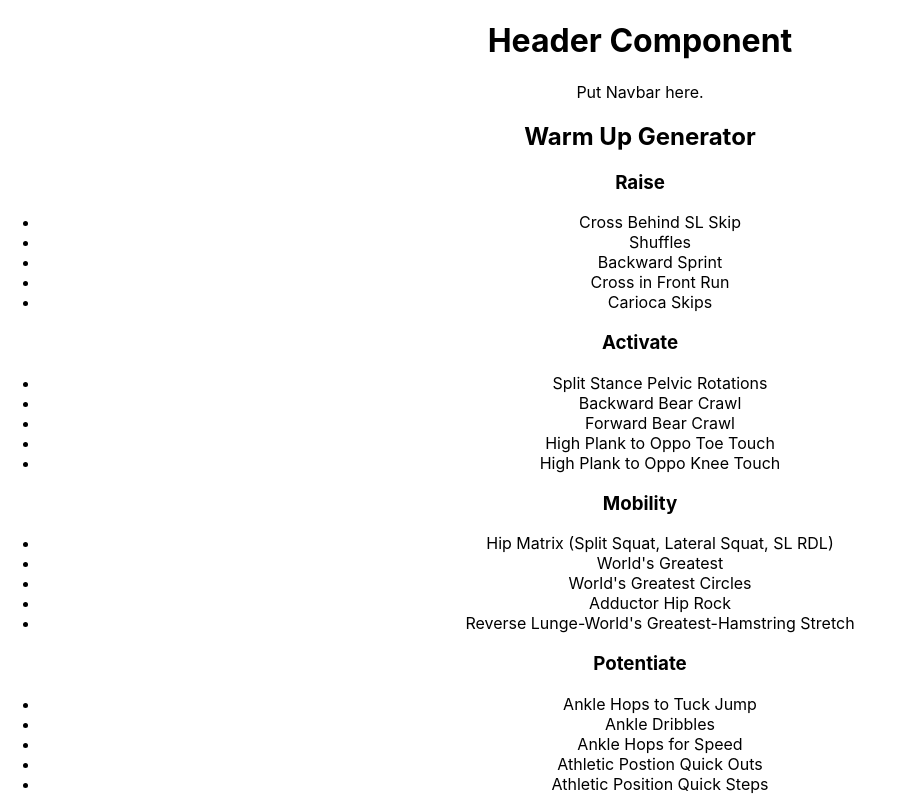
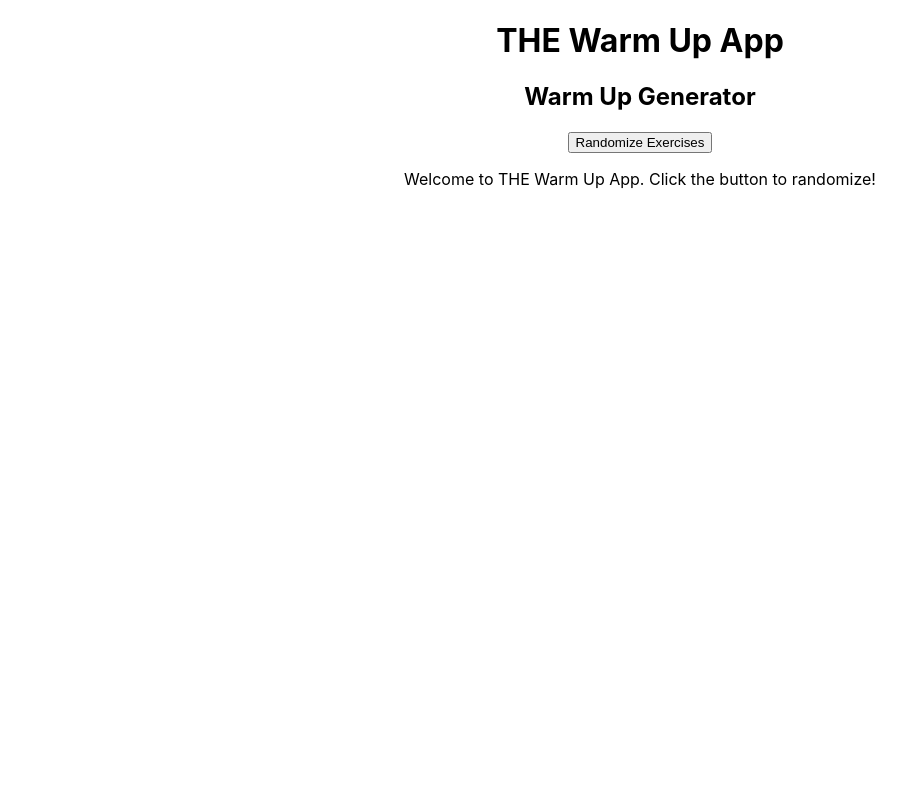
Before and after one commit to bneighbs6/warm-up-app, a React (Create React App) app: page / in a window 1280 px wide. Shown: the top 800 px of the page, without its empty margins (0-915 px from the left). Built offline with nearby package versions, Linux system fonts and the light colour scheme.

Commit message:
Placed randomize logic into a fx to be called

```diff
--- a/package.json
+++ b/package.json
@@ -8,8 +8,10 @@
     "@testing-library/react": "^16.2.0",
     "@testing-library/user-event": "^13.5.0",
     "react": "^19.0.0",
+    "react-bootstrap": "^2.10.9",
     "react-dom": "^19.0.0",
     "react-scripts": "5.0.1",
+    "react-scroll": "^1.9.3",
     "web-vitals": "^2.1.4"
   },
   "scripts": {
--- a/src/App.js
+++ b/src/App.js
@@ -1,16 +1,14 @@
 import './App.css';
 import Footer from './components/Footer';
 import Header from './components/Header';
-import NavigationBar from './components/NavigationBar';
 import WarmUpGenerator from './components/WarmUpGenerator';
 
 function App() {
   return (
     <div className="App">
       <Header />
-      <NavigationBar />
       <WarmUpGenerator />
-      <Footer />
+      {/* <Footer /> */}
     </div>
   );
 }
--- a/src/components/Header.jsx
+++ b/src/components/Header.jsx
@@ -3,7 +3,7 @@ import React from "react";
 function Header() {
     return (
         <div>
-            <h1>Header Component</h1>
+            <h1>THE Warm Up App</h1>
         </div>
     );
 }
--- a/src/components/NavigationBar.jsx
+++ /dev/null
@@ -1,11 +0,0 @@
-import React from "react";
-
-function NavigationBar() {
-    return (
-        <div>
-            <p>Put Navbar here.</p>
-        </div>
-    );
-}
-
-export default NavigationBar;
--- a/src/components/WarmUpGenerator.jsx
+++ b/src/components/WarmUpGenerator.jsx
@@ -1,20 +1,36 @@
-import React from "react";
-import { fiveExercsises } from "../randomGenerator"; // Need to adjust the algorithm to get random warm ups
+// WarmUpGenerator.jsx
+
+import React, { useState } from "react";
+import { generateFiveExercises } from "../randomGenerator";
 
 function WarmUpGenerator() {
+    const [exercises, setExercises] = useState(null); // Initialize to null
+
+    const handleRandomize = () => {
+        setExercises(generateFiveExercises());
+    };
+
     return (
         <div>
             <h2>Warm Up Generator</h2>
-            {Object.entries(fiveExercsises).map(([category, exercises]) => (
+            <button
+            onClick={handleRandomize}
+            >Randomize Exercises</button>
+            {exercises ? ( // Check if exercises is not null
+                Object.entries(exercises).map(([category, exerciseList]) => (
                     <div key={category}>
+                        {/* Displays each Category of Warm Up */}
                         <h3>{category.charAt(0).toUpperCase() + category.slice(1)}</h3>
                         <ul>
-                        {exercises.map((exercise, index) => ( // Maps the exercise array taken from Object.entries(fiveExercises)
-                            <li key={index}>{exercise.exercise}</li> // {exercise.exercise} takes the exercise from data folders and displays to f/e
+                            {exerciseList.map((exercise, index) => (
+                                <li key={index}>{exercise.exercise}</li> // Displays each exercise -> gotten from exercise data in the data folder
                             ))}
                         </ul>
                     </div>
-            ))}
+                ))
+            ) : (
+                <p>Welcome to THE Warm Up App. Click the button to randomize!</p> // Message when exercises are null
+            )}
         </div>
     );
 }
--- a/src/randomGenerator.js
+++ b/src/randomGenerator.js
@@ -22,29 +22,15 @@ function getRandomExercises(exerciseArray, count) {
     return shuffled.slice(0, count);
 }
 
-const threeExercises = {};
+function generateFiveExercises() {
+    const warmUp = {};
 
-for (const [key, value] of Object.entries(exercises)) {
-    threeExercises[key] = getRandomExercises(value, 3);
+    for (const [key, value] of Object.entries(exercises)) {
+        warmUp[key] = getRandomExercises(value, 5);
+    }
+    return warmUp;
 }
 
-const fourExercises = {};
-
-for (const [key, value] of Object.entries(exercises)) {
-    fourExercises[key] = getRandomExercises(value, 4);
-}
-
-const fiveExercsises = {};
-
-for (const [key, value] of Object.entries(exercises)) {
-    fiveExercsises[key] = getRandomExercises(value, 5);
-}
-
-// Output the selected exercises
-// console.log(threeExercises);
-// console.log(fourExercises);
-console.log(fiveExercsises);
-
 module.exports = {
-    fiveExercsises
+    generateFiveExercises
 };
```
Also changed, not shown: 1 other file (tests, documents, lock files or other folders). Lines whose indentation alone changed are shown as unchanged.
